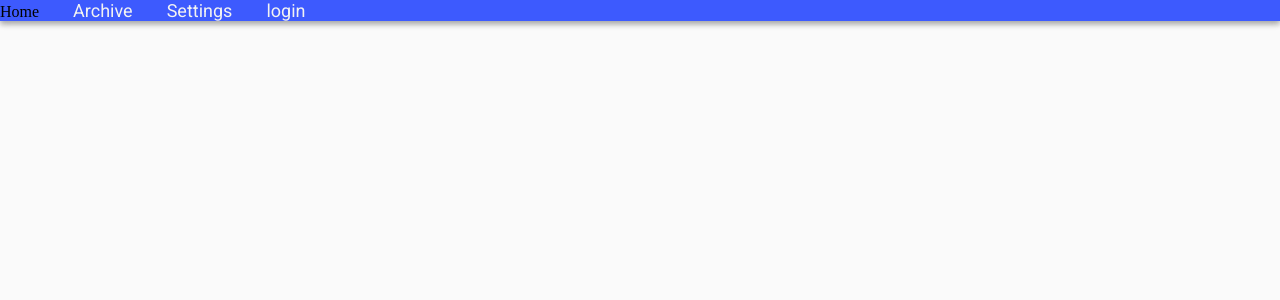
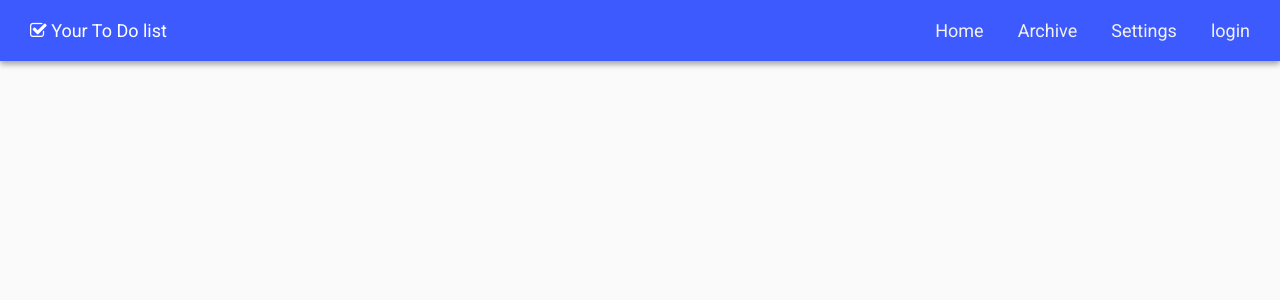
Before and after one commit to PetterBomban/TaskList, a Flask app: page / in a window 1280 px wide. Shown: the top 300 px of the page. Run offline with Flask 2, Linux system fonts and the light colour scheme.

Commit message:
Responsive menu finished

```diff
--- a/TaskList/static/css/style.css
+++ b/TaskList/static/css/style.css
@@ -285,7 +285,7 @@ label span.green {
         width: 80%;
     }
 }
-h1 {
+#logo h1 {
     font-size: 18px;
     color: #ffffff;
     font-family: roboto;
@@ -406,7 +406,7 @@ input[type="radio"]:checked+label {
     background-color: #3D5AFE;
 }
 @media screen and (min-width: 600px) {
-    .menu-items {
+    #menuitems {
         float: right;
         padding: 20px 30px;
     }
@@ -469,11 +469,11 @@ input[type="radio"]:checked+label {
 .topnav.responsive #logo {
     display: none;
 }
-#delete-all {
+#deleteall {
     text-align: right;
 }
 
-#delete-all button {
+#deleteall button {
     padding: 12px;
     background-color: #F50057;
     color: #ffffff;
@@ -485,7 +485,7 @@ input[type="radio"]:checked+label {
     box-shadow: 0 3px 6px rgba(0,0,0,0.12), 0 3px 6px rgba(0,0,0,0.20);
 }
 
-#delete-all button:hover {
+#deleteall button:hover {
     background-color: #C51162;
 }
 #tasks {
--- a/TaskList/templates/menu.html
+++ b/TaskList/templates/menu.html
@@ -1,18 +1,19 @@
-    <!--This is the header-->
 
-	<div class="topnav">
-	<div class="menu-items>
-  <a class="active" href="{{ url_for('main.index') }}">Home</a>
+        <div class="topnav" id="myTopnav">
+<div id="menuitems">
+  <a href="{{ url_for('main.index') }}">Home</a>
   <a href="{{ url_for('main.archive') }}">Archive</a>
   <a href="#settings">Settings</a>
-{% if session.logged_in %}
+  {% if session.logged_in %}
             <a href="{{ url_for('main.logout') }}">
             Logout</a>
         {% else %}
             <a href="{{ url_for('main.login') }}">
             login</a>
         {% endif %}
-		</div>
-
-
         </div>
+  <a href="javascript:void(0);" style="font-size:15px;" class="icon" onclick="myFunction()">&#9776;</a>
+          <div id="logo">
+            <h1><i aria-hidden="true" class="fa fa-check-square-o"></i> Your To Do list</h1>
+        </div>
+</div>
```
Also changed, not shown: TaskList/user_db/rosti_tasks.db.
